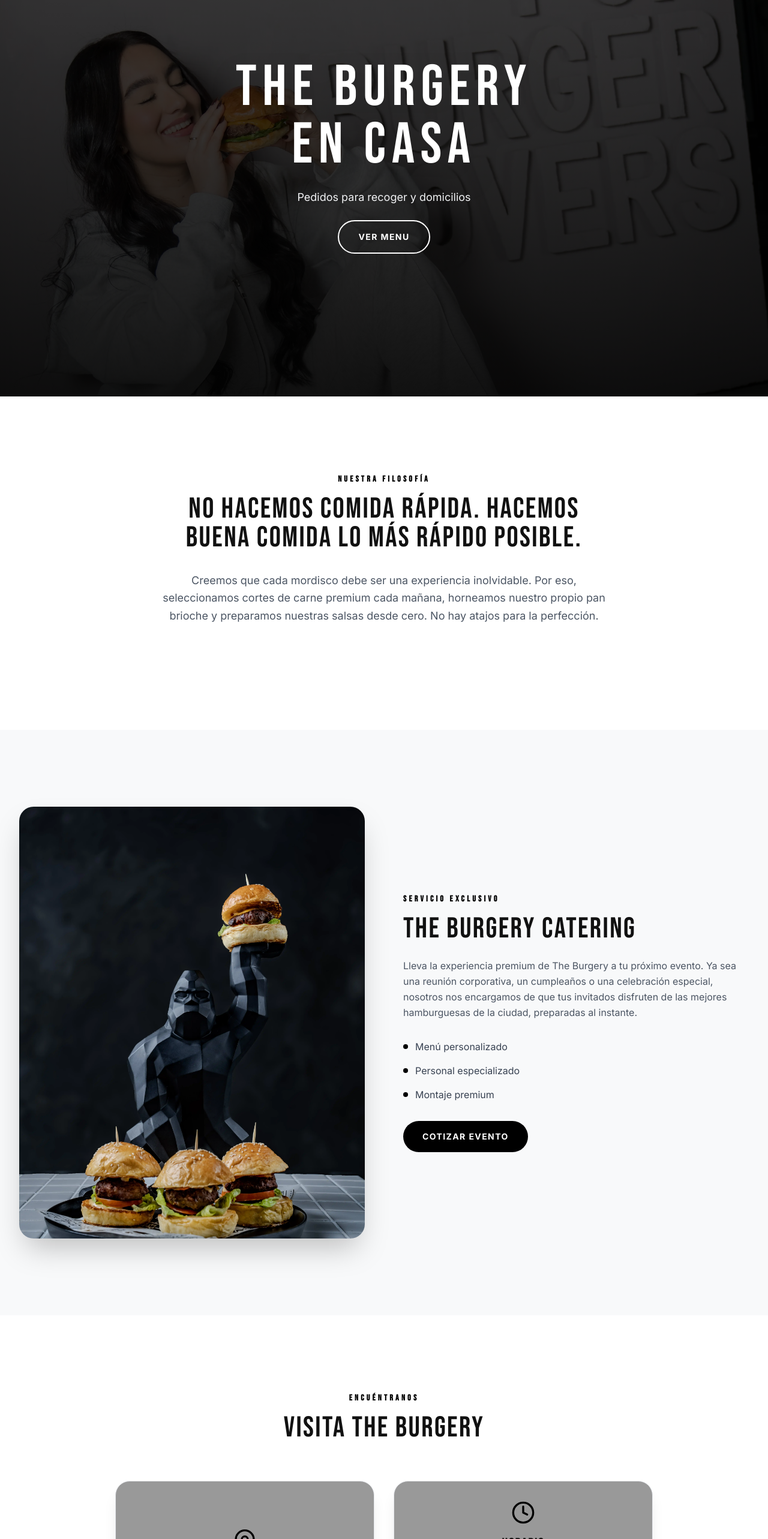
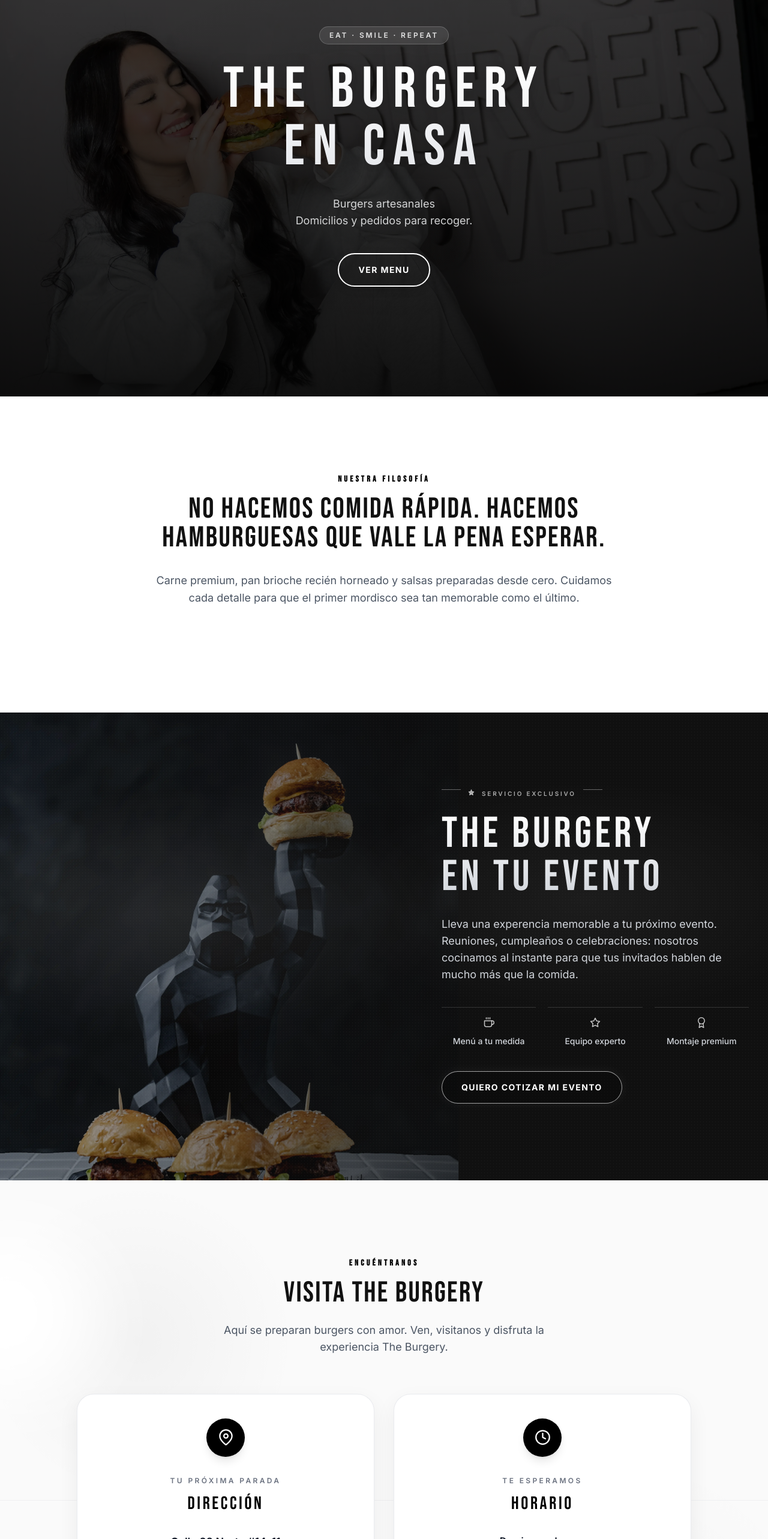
Before and after one commit to Yehiron/theburgerylanding, a React (Vite) app in the folder frontend/: page / in a window 1280 px wide. Shown: the part 219-2785 px from the top of the page at 60% size. Built offline with nearby package versions, Linux system fonts and the light colour scheme; no server answers.

Commit message:
fix: Mejoras en el frontend

```diff
--- a/frontend/src/components/Footer.jsx
+++ b/frontend/src/components/Footer.jsx
@@ -16,11 +16,7 @@
                   className="h-20 lg:h-40 w-auto"
                 />
               </Link></h2>
-            <p className="text-gray-400 text-sm">Las mejores hamburguesas premium de la ciudad. Calidad y sabor inigualables.</p>
-          </div>
-          <div>
-            <h3 className="text-xl font-bebas mb-4">Ubicación & Horario</h3>
-            <p className="text-gray-400 text-sm mb-2">Calle 22 Norte # 14-11</p>
+            <p className="text-gray-400 text-sm">Las mejores burgers premium de la ciudad. <br />EAT · SMILE · REPEAT</p>
           </div>
           <div>
             <h3 className="text-xl font-bebas mb-4">Enlaces</h3>
--- a/frontend/src/pages/Home.jsx
+++ b/frontend/src/pages/Home.jsx
@@ -1,14 +1,41 @@
-import React from 'react';
-import { motion } from 'framer-motion';
+import React, { useRef } from 'react';
+import { motion, useReducedMotion, useScroll, useTransform } from 'framer-motion';
 import { Link } from 'react-router-dom';
-import { FiMapPin, FiClock } from 'react-icons/fi';
+import { FiMapPin, FiClock, FiAward, FiCoffee, FiStar } from 'react-icons/fi';
 import fondo from "../assets/images/fondo.webp";
 import minisliders from "../assets/images/minisliders.webp";
 
 export default function Home() {
+  const shouldReduceMotion = useReducedMotion();
+  const cateringRef = useRef(null);
+  const { scrollYProgress: cateringScrollProgress } = useScroll({
+    target: cateringRef,
+    offset: ["start end", "end start"]
+  });
+  const cateringImageY = useTransform(cateringScrollProgress, [0, 1], shouldReduceMotion ? [0, 0] : [-18, 18]);
   const fadeUp = {
-    hidden: { opacity: 0, y: 50 },
-    visible: { opacity: 1, y: 0, transition: { duration: 0.8, ease: "easeOut" } }
+    hidden: { opacity: 0, y: shouldReduceMotion ? 0 : 32 },
+    visible: { opacity: 1, y: 0, transition: { duration: shouldReduceMotion ? 0.01 : 0.6, ease: "easeOut" } }
+  };
+  const heroContainer = {
+    hidden: {},
+    visible: { transition: { staggerChildren: shouldReduceMotion ? 0 : 0.12, delayChildren: shouldReduceMotion ? 0 : 0.1 } }
+  };
+  const heroItem = {
+    hidden: { opacity: 0, y: shouldReduceMotion ? 0 : 20, scale: shouldReduceMotion ? 1 : 0.985 },
+    visible: { opacity: 1, y: 0, scale: 1, transition: { duration: shouldReduceMotion ? 0.01 : 0.62, ease: "easeOut" } }
+  };
+  const premiumItem = {
+    hidden: { opacity: 0, y: shouldReduceMotion ? 0 : 22, filter: shouldReduceMotion ? "none" : "blur(6px)" },
+    visible: { opacity: 1, y: 0, filter: "blur(0px)", transition: { duration: shouldReduceMotion ? 0.01 : 0.62, ease: "easeOut" } }
+  };
+  const cateringContainer = {
+    hidden: {},
+    visible: { transition: { staggerChildren: shouldReduceMotion ? 0 : 0.1 } }
+  };
+  const locationItem = {
+    hidden: { opacity: 0, y: shouldReduceMotion ? 0 : 24 },
+    visible: { opacity: 1, y: 0, transition: { duration: shouldReduceMotion ? 0.01 : 0.7, ease: "easeOut" } }
   };
 
   return (
@@ -19,29 +46,38 @@
         <div className="absolute inset-0 bg-dark z-0">
           <div className="absolute inset-0 bg-gradient-to-b from-black/60 to-black/90 z-10"></div>
           {/* Aquí iría la imagen gigante. Como no podemos descargar una, ponemos un patrón o gradiente premium */}
-          <div
+          <motion.div
+            initial={{ opacity: 0, scale: shouldReduceMotion ? 1 : 1.04 }}
+            animate={{ opacity: 0.8, scale: 1 }}
+            transition={{ duration: shouldReduceMotion ? 0.01 : 0.8, ease: "easeOut" }}
             className="w-full h-full bg-cover bg-center opacity-80"
             style={{ backgroundImage: `url(${fondo})` }}
-          ></div>
+          />
         </div>
+        <div className="pointer-events-none absolute inset-0 z-10 bg-[radial-gradient(ellipse_at_center,rgba(0,0,0,0.08)_0%,rgba(0,0,0,0)_62%)]" />
 
         <motion.div
           initial="hidden"
           animate="visible"
-          variants={fadeUp}
-          className="relative z-20 text-center px-4 max-w-4xl mx-auto"
+          variants={heroContainer}
+          className="relative z-20 mx-auto max-w-4xl px-4 text-center"
         >
-          <h1 className="text-4xl sm:text-5xl md:text-6xl lg:text-8xl font-bebas text-white tracking-widest mb-6 drop-shadow-2xl leading-tight">
+          <motion.div variants={heroItem} className="mb-6 flex justify-center sm:mb-7">
+            <span className="rounded-full border border-white/20 bg-white/10 px-3 py-1.5 text-[10px] font-semibold tracking-[0.24em] text-white/85 backdrop-blur-sm sm:px-4 sm:text-xs">
+              EAT · SMILE · REPEAT
+            </span>
+          </motion.div>
+          <motion.h1 variants={heroItem} className="mb-7 bg-gradient-to-b from-white to-gray-200 bg-clip-text text-4xl font-bebas leading-[0.95] tracking-[0.11em] text-transparent drop-shadow-[0_2px_12px_rgba(0,0,0,0.22)] sm:text-5xl sm:tracking-[0.14em] md:mb-8 md:text-6xl lg:text-8xl">
             THE BURGERY <br />EN CASA
-          </h1>
-          <p className="text-base md:text-lg text-gray-100 font-light mb-6 max-w-2xl mx-auto">
-           <strong>Pedidos para recoger y domicilios</strong>
-          </p>
-          <div className="flex flex-col sm:flex-row gap-4 justify-center">
-            <Link to="/menu" className="w-full sm:w-auto px-8 py-4 md:py-4 bg-transparent border-2 border-white text-white font-bold rounded-full hover:bg-white hover:text-dark transition-all transform hover:scale-105 uppercase tracking-widest text-sm">
+          </motion.h1>
+          <motion.p variants={heroItem} className="mx-auto mb-9 max-w-md text-base font-light leading-relaxed text-gray-100/85 md:mb-10 md:text-lg">
+           <strong>Burgers artesanales <br /> Domicilios y pedidos para recoger.</strong>
+          </motion.p>
+          <motion.div variants={heroItem} className="flex flex-col justify-center gap-4 sm:flex-row" whileHover={shouldReduceMotion ? undefined : { y: -2 }} whileTap={shouldReduceMotion ? undefined : { scale: 0.985 }} transition={{ duration: 0.25, ease: "easeOut" }}>
+            <Link to="/menu" className="w-full rounded-full border-2 border-white bg-transparent px-8 py-4 text-sm font-bold tracking-widest text-white shadow-[0_4px_16px_rgba(0,0,0,0.12)] transition-all duration-300 hover:scale-105 hover:bg-white hover:text-dark hover:shadow-[0_10px_28px_rgba(0,0,0,0.28)] sm:w-auto md:py-4">
               VER MENU
             </Link>
-          </div>
+          </motion.div>
         </motion.div>
       </section>
 
@@ -56,102 +92,126 @@
             className="text-center max-w-3xl mx-auto"
           >
             <h2 className="text-sm font-semibold tracking-[0.3em] text-black mb-4 uppercase">Nuestra Filosofía</h2>
-            <h3 className="text-4xl md:text-5xl font-bebas mb-8">NO HACEMOS COMIDA RÁPIDA. HACEMOS BUENA COMIDA LO MÁS RÁPIDO POSIBLE.</h3>
+            <h3 className="text-4xl md:text-5xl font-bebas mb-8">NO HACEMOS COMIDA RÁPIDA. HACEMOS HAMBURGUESAS QUE VALE LA PENA ESPERAR.</h3>
             <p className="text-gray-600 leading-relaxed text-lg mb-12">
-              Creemos que cada mordisco debe ser una experiencia inolvidable. Por eso, seleccionamos cortes de carne premium cada mañana, horneamos nuestro propio pan brioche y preparamos nuestras salsas desde cero. No hay atajos para la perfección.
+              Carne premium, pan brioche recién horneado y salsas preparadas desde cero. Cuidamos cada detalle para que el primer mordisco sea tan memorable como el último.
             </p>
           </motion.div>
         </div>
       </section>
 
       {/* Catering Section */}
-      <section className="py-32 bg-light relative">
-        <div className="max-w-7xl mx-auto px-4 sm:px-6 lg:px-8">
-          <div className="grid grid-cols-1 md:grid-cols-2 gap-16 items-center">
-            <motion.div
-              initial={{ opacity: 0, x: -50 }}
-              whileInView={{ opacity: 1, x: 0 }}
-              viewport={{ once: true }}
-              transition={{ duration: 0.8 }}
-            >
-              <div className="aspect-[4/5] bg-gray-200 rounded-3xl overflow-hidden shadow-2xl relative">
-                <img
-                  src={minisliders}
-                  alt="Mini Sliders The Burgery"
-                  className="w-full h-full object-cover"
-                />
-              </div>
-            </motion.div>
-            <motion.div
-              initial={{ opacity: 0, x: 50 }}
-              whileInView={{ opacity: 1, x: 0 }}
-              viewport={{ once: true }}
-              transition={{ duration: 0.8 }}
-            >
-              <h2 className="text-sm font-semibold tracking-[0.3em] text-black mb-4 uppercase">Servicio Exclusivo</h2>
-              <h3 className="text-4xl md:text-5xl font-bebas mb-6">THE BURGERY CATERING</h3>
-              <p className="text-gray-600 mb-8 leading-relaxed">
-                Lleva la experiencia premium de The Burgery a tu próximo evento. Ya sea una reunión corporativa, un cumpleaños o una celebración especial, nosotros nos encargamos de que tus invitados disfruten de las mejores hamburguesas de la ciudad, preparadas al instante.
-              </p>
-              <ul className="space-y-4 mb-8">
-                <li className="flex items-center gap-3">
-                  <div className="w-2 h-2 bg-black rounded-full"></div>
-                  <span className="text-gray-700">Menú personalizado</span>
-                </li>
-                <li className="flex items-center gap-3">
-                  <div className="w-2 h-2 bg-black rounded-full"></div>
-                  <span className="text-gray-700">Personal especializado</span>
-                </li>
-                <li className="flex items-center gap-3">
-                  <div className="w-2 h-2 bg-black rounded-full"></div>
-                  <span className="text-gray-700">Montaje premium</span>
-                </li>
-              </ul>
-              <a href="https://wa.me/573248450908" target="_blank" rel="noreferrer" className="inline-block px-8 py-4 bg-black text-white font-bold rounded-full hover:bg-black transition-all uppercase tracking-widest text-sm">
-                Cotizar Evento
-              </a>
+      <section ref={cateringRef} className="relative isolate overflow-hidden bg-[#101010] py-24 text-white md:py-32">
+        <motion.div
+          aria-hidden="true"
+          className="absolute inset-y-0 left-0 w-full bg-cover bg-center opacity-75 md:w-[58%]"
+          style={{ backgroundImage: `url(${minisliders})`, y: cateringImageY, scale: 1.06 }}
+        />
+        <div aria-hidden="true" className="absolute inset-0 bg-gradient-to-b from-[#101010]/15 via-[#101010]/70 to-[#101010] md:bg-gradient-to-r md:from-[#101010]/10 md:via-[#101010]/55 md:to-[#101010]" />
+        <div aria-hidden="true" className="absolute inset-0 bg-[radial-gradient(ellipse_at_22%_43%,rgba(255,255,255,0.09),transparent_33%),radial-gradient(ellipse_at_76%_40%,rgba(255,255,255,0.05),transparent_30%)]" />
+        <div aria-hidden="true" className="absolute inset-0 opacity-[0.08] [background-image:radial-gradient(rgba(255,255,255,0.7)_0.45px,transparent_0.5px)] [background-size:5px_5px]" />
+
+        <div className="relative mx-auto max-w-7xl px-4 sm:px-6 lg:px-8">
+          <div className="grid grid-cols-1 items-center gap-16 md:grid-cols-2">
+            <div aria-hidden="true" className="h-64 sm:h-72 md:h-auto" />
+            <motion.div initial="hidden" whileInView="visible" viewport={{ once: true, margin: "-80px" }} variants={cateringContainer} className="max-w-xl text-center md:justify-self-end md:text-left">
+              <motion.div variants={premiumItem} className="mb-6 flex -translate-y-[2.5cm] justify-center gap-3 text-white/65 max-md:translate-y-0 md:justify-start">
+                <span className="h-px w-8 bg-white/35" />
+                <FiStar size={11} fill="currentColor" aria-hidden="true" />
+                <span className="text-[10px] font-semibold tracking-[0.28em] uppercase">Servicio exclusivo</span>
+                <span className="h-px w-8 bg-white/35" />
+              </motion.div>
+              <motion.h3 variants={premiumItem} className="mb-7 -translate-y-[2.5cm] bg-gradient-to-b from-white to-gray-300 bg-clip-text text-5xl font-bebas leading-[0.9] tracking-[0.08em] text-transparent drop-shadow-[0_2px_14px_rgba(0,0,0,0.45)] sm:text-6xl max-md:translate-y-0 md:text-7xl">
+                THE BURGERY <br />EN TU EVENTO
+              </motion.h3>
+              <motion.p variants={premiumItem} className="mb-10 -translate-y-[1cm] max-w-lg text-base leading-relaxed text-gray-300 max-md:translate-y-0 md:text-lg">
+                Lleva una experencia memorable a tu próximo evento. Reuniones, cumpleaños o celebraciones: nosotros cocinamos al instante para que tus invitados hablen de mucho más que la comida.
+              </motion.p>
+              <motion.div variants={premiumItem} className="mb-10 grid -translate-y-[1cm] grid-cols-3 gap-3 max-md:translate-y-0 sm:gap-5">
+                {[
+                  { icon: FiCoffee, label: 'Menú a tu medida' },
+                  { icon: FiStar, label: 'Equipo experto' },
+                  { icon: FiAward, label: 'Montaje premium' }
+                ].map(({ icon: Icon, label }) => (
+                  <motion.div key={label} whileHover={shouldReduceMotion ? undefined : { y: -3 }} transition={{ duration: 0.25 }} className="flex flex-col items-center border-t border-white/15 pt-4 text-center">
+                    <Icon size={18} className="mb-3 text-white/75" aria-hidden="true" />
+                    <p className="text-xs font-medium leading-snug text-gray-300 sm:text-sm">{label}</p>
+                  </motion.div>
+                ))}
+              </motion.div>
+              <motion.div variants={premiumItem} className="flex justify-center md:justify-start">
+                <motion.a href="https://wa.me/573248450908" target="_blank" rel="noreferrer" className="inline-block rounded-full border border-white/60 bg-black/20 px-8 py-4 text-sm font-bold tracking-widest text-white shadow-[0_0_20px_rgba(255,255,255,0.06)] transition-all duration-300 hover:border-white hover:bg-white hover:text-dark hover:shadow-[0_8px_28px_rgba(0,0,0,0.28)]" whileHover={shouldReduceMotion ? undefined : { y: -2 }} whileTap={shouldReduceMotion ? undefined : { scale: 0.98 }} transition={{ duration: 0.3 }}>
+                  QUIERO COTIZAR MI EVENTO
+                </motion.a>
+              </motion.div>
             </motion.div>
           </div>
         </div>
       </section>
 
       {/* Ubicación */}
-      <section className="py-32 bg-white">
-        <div className="max-w-7xl mx-auto px-4 sm:px-6 lg:px-8 text-center">
-          <motion.div
-            initial="hidden"
-            whileInView="visible"
-            viewport={{ once: true }}
-            variants={fadeUp}
-          >
-            <h2 className="text-sm font-semibold tracking-[0.3em] text-black mb-4 uppercase">Encuéntranos</h2>
-            <h3 className="text-4xl md:text-5xl font-bebas mb-16">VISITA THE BURGERY</h3>
-            <div className="grid grid-cols-1 md:grid-cols-2 gap-8 max-w-4xl mx-auto">
-              <div className="glass-dark bg-gray-50 !border-gray-200 text-dark p-8 rounded-3xl shadow-lg border flex flex-col justify-center items-center text-center">
-                <FiMapPin className="text-black mb-4" size={40} />
-                <h4 className="text-2xl font-bebas mb-2">Dirección</h4>
-                <p className="text-gray-600">
-                  Calle 22 Norte # 14-11
-                  <br />
-                  Barrio Laureles
-                  <br />
-                  Armenia, Quindio, Colombia
-                </p>
+      <section className="relative overflow-hidden bg-[#fafafa] py-28 md:py-32">
+        <div aria-hidden="true" className="absolute inset-0 bg-[radial-gradient(circle_at_18%_25%,rgba(0,0,0,0.035),transparent_20%),radial-gradient(circle_at_82%_72%,rgba(0,0,0,0.025),transparent_24%)]" />
+        <div aria-hidden="true" className="absolute -left-32 top-20 h-72 w-72 rounded-full bg-white blur-3xl" />
+        <div aria-hidden="true" className="absolute -right-32 bottom-12 h-80 w-80 rounded-full border border-gray-200/60" />
+        <div aria-hidden="true" className="absolute inset-x-0 top-1/2 border-t border-gray-200/50" />
+
+        <div className="relative mx-auto max-w-7xl px-4 text-center sm:px-6 lg:px-8">
+          <motion.div initial="hidden" whileInView="visible" viewport={{ once: true, margin: "-80px" }} variants={fadeUp} className="mx-auto max-w-3xl">
+            <h2 className="mb-4 text-sm font-semibold uppercase tracking-[0.3em] text-black">Encuéntranos</h2>
+            <h3 className="mb-6 text-4xl font-bebas md:text-5xl">VISITA THE BURGERY</h3>
+            <p className="mx-auto max-w-xl text-base leading-relaxed text-gray-600 md:text-lg">Aquí se preparan burgers con amor. Ven, visitanos y disfruta la experiencia The Burgery.</p>
+          </motion.div>
+
+          <motion.div initial="hidden" whileInView="visible" viewport={{ once: true, margin: "-80px" }} variants={cateringContainer} className="mx-auto mt-14 grid max-w-5xl grid-cols-1 gap-6 text-left md:mt-16 md:grid-cols-2 md:gap-8">
+            <motion.article variants={locationItem} whileHover={shouldReduceMotion ? undefined : { y: -6 }} transition={{ duration: 0.3, ease: "easeOut" }} className="flex min-h-[430px] flex-col items-center text-center rounded-[28px] border border-gray-200/80 bg-white p-8 shadow-[0_12px_35px_rgba(0,0,0,0.06)] transition-shadow duration-300 hover:shadow-[0_22px_48px_rgba(0,0,0,0.12)] sm:p-10">
+              <div className="mb-8 flex h-16 w-16 items-center justify-center rounded-full bg-black text-white shadow-lg">
+                <FiMapPin size={27} aria-hidden="true" />
               </div>
-              <div className="glass-dark bg-gray-50 !border-gray-200 text-dark p-8 rounded-3xl shadow-lg border">
-                <FiClock className="text-black mx-auto mb-4" size={40} />
-                <h4 className="text-2xl font-bebas mb-2">Horario</h4>
-                <p className="text-gray-600">
-                  <strong>Domingo a Jueves</strong><br />
-                  12:00 PM - 3:00 PM<br />
-                  5:00 PM - 9:00 PM
-                  <br /><br />
-                  <strong>Viernes y Sábado</strong><br />
-                  12:00 PM - 3:00 PM<br />
-                  5:00 PM - 11:00 PM
-                </p>
+              <div className="mb-8">
+                <p className="mb-3 text-xs font-semibold uppercase tracking-[0.28em] text-gray-500">Tu próxima parada</p>
+                <h4 className="text-3xl font-bebas tracking-[0.12em] text-black">DIRECCIÓN</h4>
               </div>
-            </div>
+              <address className="not-italic text-gray-600">
+                <p className="text-lg font-semibold text-gray-900">Calle 22 Norte #14-11</p>
+                <p className="mt-3 text-base">Barrio Laureles</p>
+                <p className="mt-1 text-base">Armenia, Quindío</p>
+                <p className="mt-1 text-base">Colombia</p>
+              </address>
+              <div className="mt-auto pt-10">
+                <a href="https://www.google.com/maps/search/?api=1&query=Calle+22+Norte+14-11,+Armenia,+Quindio,+Colombia" target="_blank" rel="noreferrer" className="inline-flex w-full items-center justify-center rounded-full bg-black px-6 py-4 text-sm font-bold uppercase tracking-widest text-white transition-all duration-300 hover:-translate-y-0.5 hover:bg-gray-800 hover:shadow-[0_10px_24px_rgba(0,0,0,0.2)] sm:w-auto">
+                  Ver en Google Maps
+                </a>
+              </div>
+            </motion.article>
+
+            <motion.article variants={locationItem} whileHover={shouldReduceMotion ? undefined : { y: -6 }} transition={{ duration: 0.3, ease: "easeOut" }} className="flex min-h-[430px] flex-col items-center text-center rounded-[28px] border border-gray-200/80 bg-white p-8 shadow-[0_12px_35px_rgba(0,0,0,0.06)] transition-shadow duration-300 hover:shadow-[0_22px_48px_rgba(0,0,0,0.12)] sm:p-10">
+              <div className="mb-8 flex h-16 w-16 items-center justify-center rounded-full bg-black text-white shadow-lg">
+                <FiClock size={27} aria-hidden="true" />
+              </div>
+              <div className="mb-8">
+                <p className="mb-3 text-xs font-semibold uppercase tracking-[0.28em] text-gray-500">Te esperamos</p>
+                <h4 className="text-3xl font-bebas tracking-[0.12em] text-black">HORARIO</h4>
+              </div>
+              <div className="text-gray-600">
+                <div>
+                  <p className="font-semibold text-gray-900">Domingo a Jueves</p>
+                  <p className="mt-2 text-base">12:00 PM - 3:00 PM</p>
+                  <p className="mt-1 text-base">5:00 PM - 9:00 PM</p>
+                </div>
+                <div className="my-6 border-t border-gray-200" />
+                <div>
+                  <p className="font-semibold text-gray-900">Viernes y Sábado</p>
+                  <p className="mt-2 text-base">12:00 PM - 3:00 PM</p>
+                  <p className="mt-1 text-base">5:00 PM - 11:00 PM</p>
+                </div>
+              </div>
+              <div className="mt-auto pt-10">
+                <a href="https://wa.me/573248450908" target="_blank" rel="noreferrer" className="inline-flex w-full items-center justify-center rounded-full bg-black px-6 py-4 text-sm font-bold uppercase tracking-widest text-white transition-all duration-300 hover:-translate-y-0.5 hover:bg-gray-800 hover:shadow-[0_10px_24px_rgba(0,0,0,0.2)] sm:w-auto">
+                  Contáctanos
+                </a>
+              </div>
+            </motion.article>
           </motion.div>
         </div>
       </section>
```
